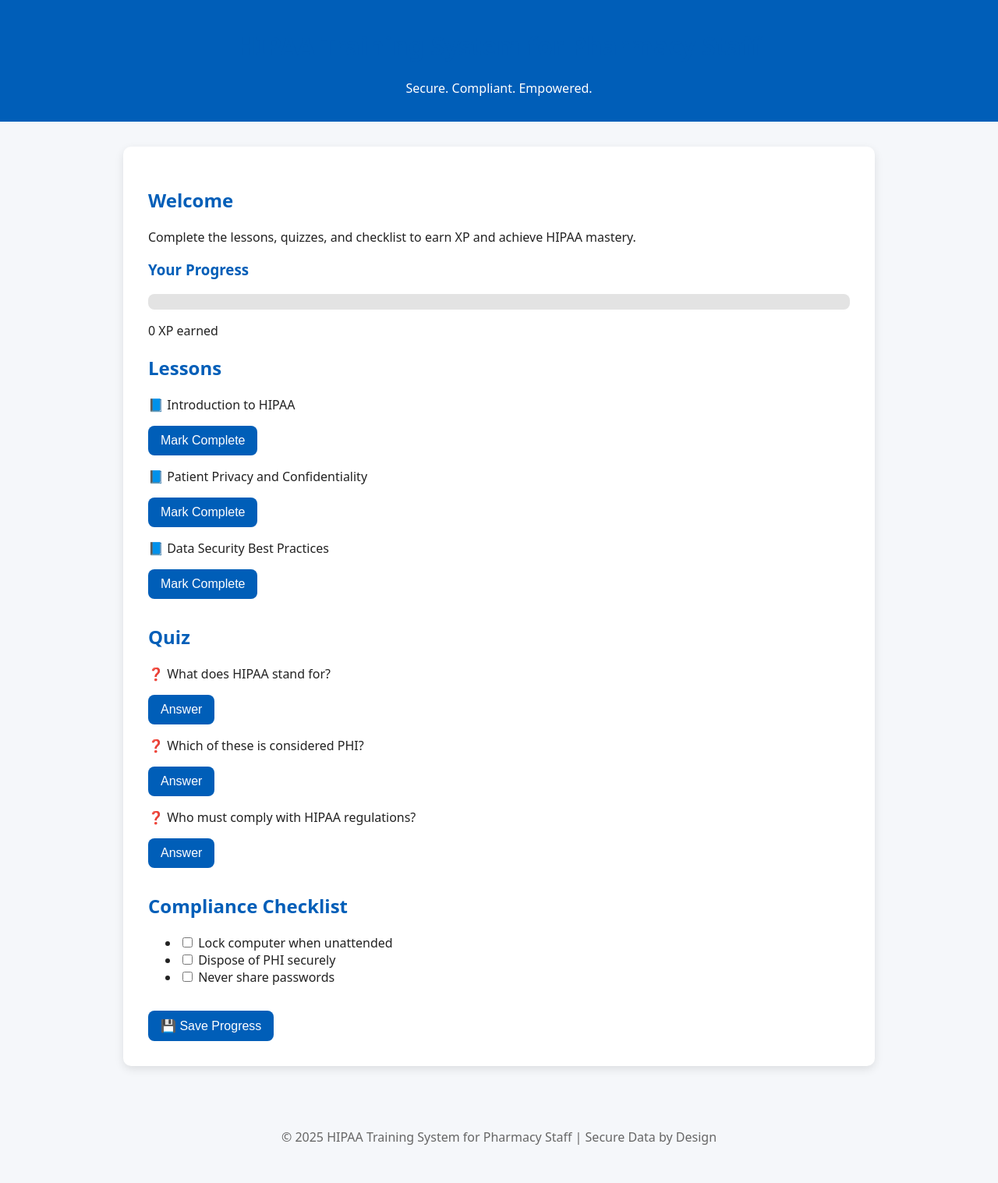
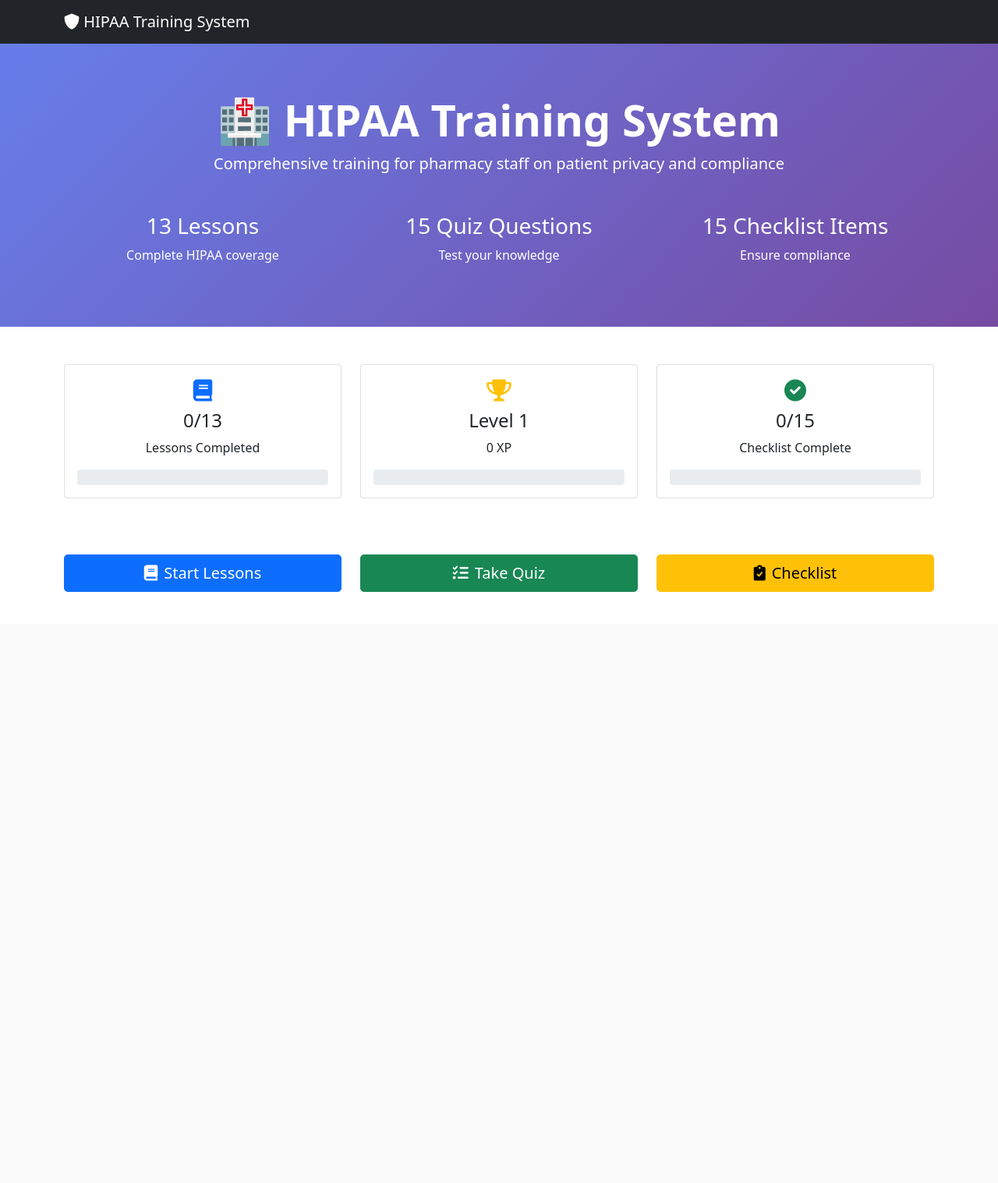
Before and after one commit to Saranoah/HIPAA-Training-System-for-Pharmacy-Staff-V2.0, a Flask app: page / in a window 1280 px wide. Shown: the whole page at 78% size. After the commit the page ends 759 px from the top, so only its background shows below. Run offline with Flask 3, Linux system fonts and the light colour scheme; data that the repository does not hold is empty.

Commit message:
Update index.html

```diff
--- a/templates/index.html
+++ b/templates/index.html
@@ -2,220 +2,141 @@
 <html lang="en">
 <head>
     <meta charset="UTF-8">
-    <title>HIPAA Training System for Pharmacy Staff</title>
     <meta name="viewport" content="width=device-width, initial-scale=1.0">
+    <title>HIPAA Training System</title>
+    <link href="https://cdn.jsdelivr.net/npm/bootstrap@5.1.3/dist/css/bootstrap.min.css" rel="stylesheet">
+    <link href="https://cdnjs.cloudflare.com/ajax/libs/font-awesome/6.0.0/css/all.min.css" rel="stylesheet">
     <style>
-        body {
-            font-family: system-ui, Arial, sans-serif;
-            background: #f5f7fa;
-            color: #222;
-            margin: 0;
-            padding: 0;
+        .hero-section {
+            background: linear-gradient(135deg, #667eea 0%, #764ba2 100%);
+            color: white;
+            padding: 4rem 0;
         }
-
-        header {
-            background: #005EB8;
-            color: white;
-            padding: 1rem;
-            text-align: center;
+        .stats-card {
+            transition: transform 0.3s;
         }
-
-        main {
-            max-width: 900px;
-            margin: 2rem auto;
-            background: white;
-            padding: 2rem;
-            border-radius: 10px;
-            box-shadow: 0 4px 12px rgba(0,0,0,0.1);
+        .stats-card:hover {
+            transform: translateY(-5px);
         }
-
-        h1, h2, h3 {
-            color: #005EB8;
-        }
-
-        .lesson, .quiz, .checklist {
-            margin-bottom: 2rem;
-        }
-
-        button {
-            background: #005EB8;
-            color: white;
-            padding: 10px 16px;
-            border: none;
-            border-radius: 8px;
-            cursor: pointer;
-            font-size: 1rem;
-        }
-
-        button:hover {
-            background: #0072D6;
-        }
-
         .progress {
-            background: #e3e3e3;
-            border-radius: 8px;
-            overflow: hidden;
             height: 20px;
-            margin-bottom: 1rem;
-        }
-
-        .progress-bar {
-            background: #005EB8;
-            height: 20px;
-            width: 0%;
-            transition: width 0.4s ease-in-out;
-        }
-
-        footer {
-            text-align: center;
-            padding: 2rem;
-            color: #666;
-        }
-
-        .xp {
-            font-weight: bold;
-            color: #0072D6;
         }
     </style>
 </head>
 <body>
-    <header>
-        <h1>HIPAA Training System for Pharmacy Staff</h1>
-        <p>Secure. Compliant. Empowered.</p>
-    </header>
+    <!-- Navigation -->
+    <nav class="navbar navbar-expand-lg navbar-dark bg-dark">
+        <div class="container">
+            <a class="navbar-brand" href="/">
+                <i class="fas fa-shield-alt"></i> HIPAA Training System
+            </a>
+        </div>
+    </nav>
 
-    <main>
-        <section id="intro">
-            <h2>Welcome</h2>
-            <p>Complete the lessons, quizzes, and checklist to earn XP and achieve HIPAA mastery.</p>
-        </section>
+    <!-- Hero Section -->
+    <div class="hero-section">
+        <div class="container text-center">
+            <h1 class="display-4 fw-bold">🏥 HIPAA Training System</h1>
+            <p class="lead">Comprehensive training for pharmacy staff on patient privacy and compliance</p>
+            <div class="row mt-5">
+                <div class="col-md-4">
+                    <h3>13 Lessons</h3>
+                    <p>Complete HIPAA coverage</p>
+                </div>
+                <div class="col-md-4">
+                    <h3>15 Quiz Questions</h3>
+                    <p>Test your knowledge</p>
+                </div>
+                <div class="col-md-4">
+                    <h3>15 Checklist Items</h3>
+                    <p>Ensure compliance</p>
+                </div>
+            </div>
+        </div>
+    </div>
 
-        <section class="progress-section">
-            <h3>Your Progress</h3>
-            <div class="progress">
-                <div id="progress-bar" class="progress-bar"></div>
+    <!-- Dashboard -->
+    <div class="container mt-5">
+        <div class="row" id="dashboard">
+            <div class="col-md-12 text-center">
+                <div class="spinner-border" role="status">
+                    <span class="visually-hidden">Loading...</span>
+                </div>
+                <p>Loading your progress...</p>
             </div>
-            <p><span id="xp">0</span> XP earned</p>
-        </section>
+        </div>
 
-        <section id="lessons" class="lesson">
-            <h2>Lessons</h2>
-            <div id="lesson-list"></div>
-        </section>
-
-        <section id="quiz" class="quiz">
-            <h2>Quiz</h2>
-            <div id="quiz-container"></div>
-        </section>
-
-        <section id="checklist" class="checklist">
-            <h2>Compliance Checklist</h2>
-            <ul id="checklist-container"></ul>
-        </section>
-
-        <button id="save-progress">💾 Save Progress</button>
-    </main>
-
-    <footer>
-        <p>© 2025 HIPAA Training System for Pharmacy Staff | Secure Data by Design</p>
-    </footer>
+        <!-- Quick Actions -->
+        <div class="row mt-5">
+            <div class="col-md-4 mb-3">
+                <a href="/lessons" class="btn btn-primary btn-lg w-100">
+                    <i class="fas fa-book me-2"></i>Start Lessons
+                </a>
+            </div>
+            <div class="col-md-4 mb-3">
+                <a href="/quiz" class="btn btn-success btn-lg w-100">
+                    <i class="fas fa-tasks me-2"></i>Take Quiz
+                </a>
+            </div>
+            <div class="col-md-4 mb-3">
+                <a href="/checklist" class="btn btn-warning btn-lg w-100">
+                    <i class="fas fa-clipboard-check me-2"></i>Checklist
+                </a>
+            </div>
+        </div>
+    </div>
 
     <script>
-        const lessons = [
-            { id: 1, title: "Introduction to HIPAA", xp: 15 },
-            { id: 2, title: "Patient Privacy and Confidentiality", xp: 15 },
-            { id: 3, title: "Data Security Best Practices", xp: 15 },
-        ];
-
-        const quizQuestions = [
-            { id: 1, q: "What does HIPAA stand for?", xp: 10 },
-            { id: 2, q: "Which of these is considered PHI?", xp: 10 },
-            { id: 3, q: "Who must comply with HIPAA regulations?", xp: 10 },
-        ];
-
-        const checklistItems = [
-            "Lock computer when unattended",
-            "Dispose of PHI securely",
-            "Never share passwords",
-        ];
-
-        let totalXP = 0;
-
-        function renderLessons() {
-            const container = document.getElementById('lesson-list');
-            container.innerHTML = '';
-            lessons.forEach(lesson => {
-                const div = document.createElement('div');
-                div.innerHTML = `
-                    <p>📘 ${lesson.title}</p>
-                    <button onclick="completeLesson(${lesson.id}, ${lesson.xp})">Mark Complete</button>
+        // Load user progress
+        fetch('/api/progress')
+            .then(response => response.json())
+            .then(progress => {
+                const dashboard = document.getElementById('dashboard');
+                dashboard.innerHTML = `
+                    <div class="col-md-4 mb-4">
+                        <div class="card stats-card">
+                            <div class="card-body text-center">
+                                <h3><i class="fas fa-book text-primary"></i></h3>
+                                <h4>${progress.lessons_completed.length}/13</h4>
+                                <p>Lessons Completed</p>
+                                <div class="progress">
+                                    <div class="progress-bar" style="width: ${(progress.lessons_completed.length / 13) * 100}%">
+                                        ${Math.round((progress.lessons_completed.length / 13) * 100)}%
+                                    </div>
+                                </div>
+                            </div>
+                        </div>
+                    </div>
+                    <div class="col-md-4 mb-4">
+                        <div class="card stats-card">
+                            <div class="card-body text-center">
+                                <h3><i class="fas fa-trophy text-warning"></i></h3>
+                                <h4>Level ${progress.level}</h4>
+                                <p>${progress.xp} XP</p>
+                                <div class="progress">
+                                    <div class="progress-bar bg-warning" style="width: ${(progress.xp % 50) / 50 * 100}%">
+                                        ${progress.xp % 50}/50
+                                    </div>
+                                </div>
+                            </div>
+                        </div>
+                    </div>
+                    <div class="col-md-4 mb-4">
+                        <div class="card stats-card">
+                            <div class="card-body text-center">
+                                <h3><i class="fas fa-check-circle text-success"></i></h3>
+                                <h4>${Object.values(progress.checklist).filter(Boolean).length}/15</h4>
+                                <p>Checklist Complete</p>
+                                <div class="progress">
+                                    <div class="progress-bar bg-success" style="width: ${(Object.values(progress.checklist).filter(Boolean).length / 15) * 100}%">
+                                        ${Math.round((Object.values(progress.checklist).filter(Boolean).length / 15) * 100)}%
+                                    </div>
+                                </div>
+                            </div>
+                        </div>
+                    </div>
                 `;
-                container.appendChild(div);
             });
-        }
-
-        function renderQuiz() {
-            const container = document.getElementById('quiz-container');
-            container.innerHTML = '';
-            quizQuestions.forEach(q => {
-                const div = document.createElement('div');
-                div.innerHTML = `
-                    <p>❓ ${q.q}</p>
-                    <button onclick="completeQuiz(${q.id}, ${q.xp})">Answer</button>
-                `;
-                container.appendChild(div);
-            });
-        }
-
-        function renderChecklist() {
-            const container = document.getElementById('checklist-container');
-            container.innerHTML = '';
-            checklistItems.forEach((item, i) => {
-                const li = document.createElement('li');
-                li.innerHTML = `
-                    <label>
-                        <input type="checkbox" onchange="toggleChecklist(this, ${i})"> ${item}
-                    </label>
-                `;
-                container.appendChild(li);
-            });
-        }
-
-        function updateProgress() {
-            document.getElementById('xp').innerText = totalXP;
-            const maxXP = lessons.length * 15 + quizQuestions.length * 10 + checklistItems.length * 5;
-            const percent = Math.min((totalXP / maxXP) * 100, 100);
-            document.getElementById('progress-bar').style.width = percent + '%';
-        }
-
-        function completeLesson(id, xp) {
-            totalXP += xp;
-            updateProgress();
-        }
-
-        function completeQuiz(id, xp) {
-            totalXP += xp;
-            updateProgress();
-        }
-
-        function toggleChecklist(checkbox, index) {
-            if (checkbox.checked) totalXP += 5;
-            else totalXP -= 5;
-            updateProgress();
-        }
-
-        document.getElementById('save-progress').addEventListener('click', () => {
-            alert('✅ Progress saved successfully!');
-        });
-
-        function initApp() {
-            renderLessons();
-            renderQuiz();
-            renderChecklist();
-            updateProgress();
-        }
-
-        window.addEventListener('DOMContentLoaded', initApp);
     </script>
 </body>
 </html>
```
